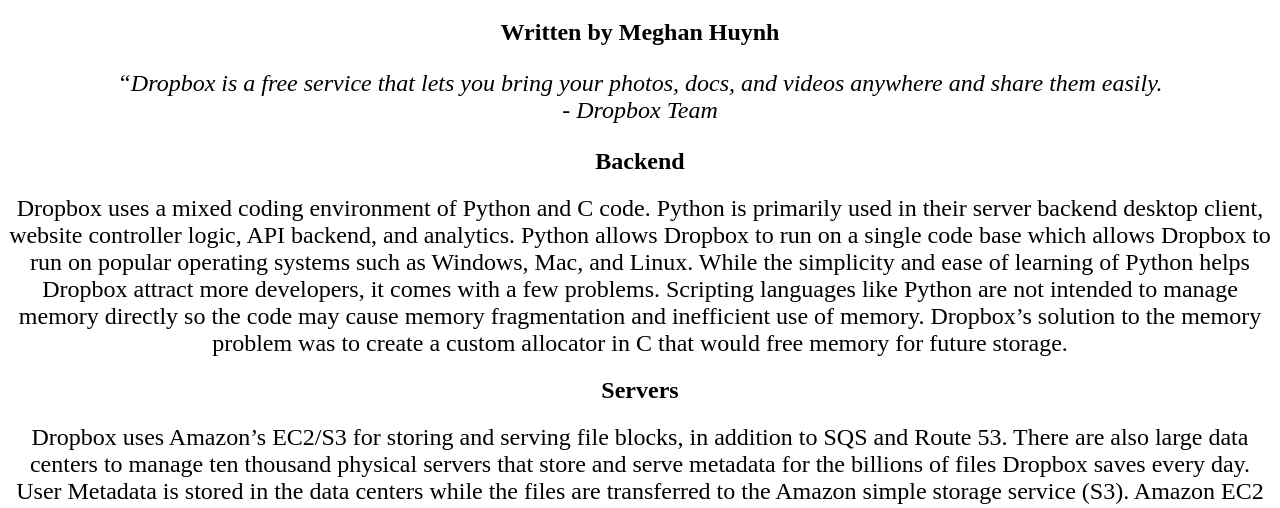
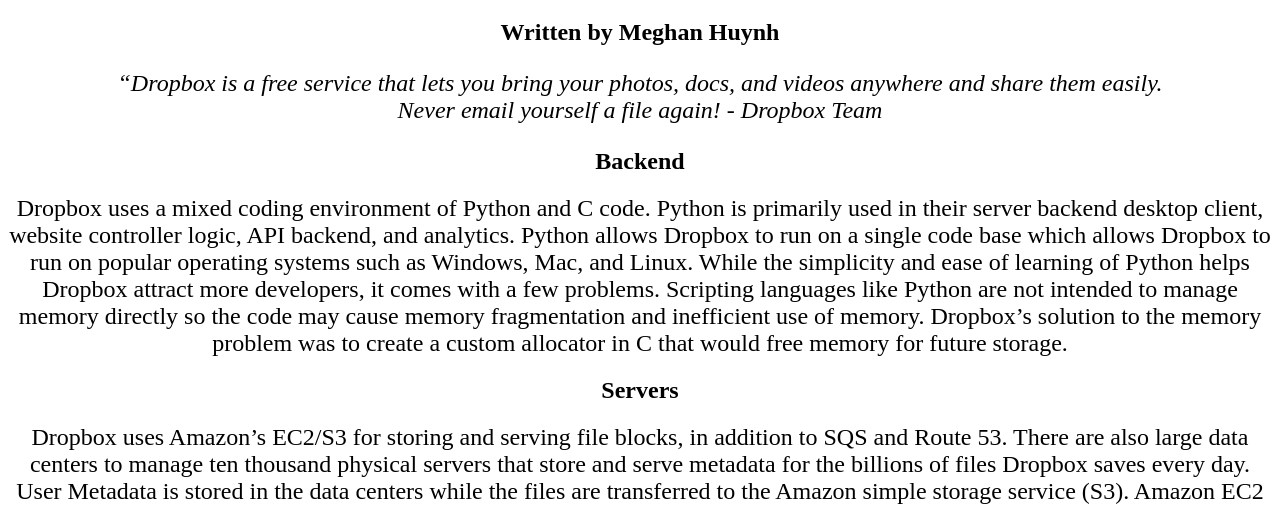
Before and after one commit to meghanhuynh/meghanhuynh.github.io, a plain HTML site: page index.html in a window 1280 px wide. Shown: the part 285-793 px from the top of the page. Drawn offline with Linux system fonts and the light colour scheme.

Commit message:
Update index.html

```diff
--- a/index.html
+++ b/index.html
@@ -13,9 +13,9 @@
     <h2><center>Written by Meghan Huynh</center></h2>
 
     <center><i><font size="5"><blockquote cite="https://www.dropbox.com/about">
-    “Dropbox is a free service that lets you bring your photos, docs,
-    and videos anywhere and share them easily. <br>
-    -                         Dropbox Team
+    “Dropbox is a free service that lets you bring your photos, docs, and videos anywhere and share them easily.
+    <br> Never email yourself a file again!
+    - Dropbox Team
     </blockquote></font></i></center>
 
     <h2><center>Backend</center></h2>
```
